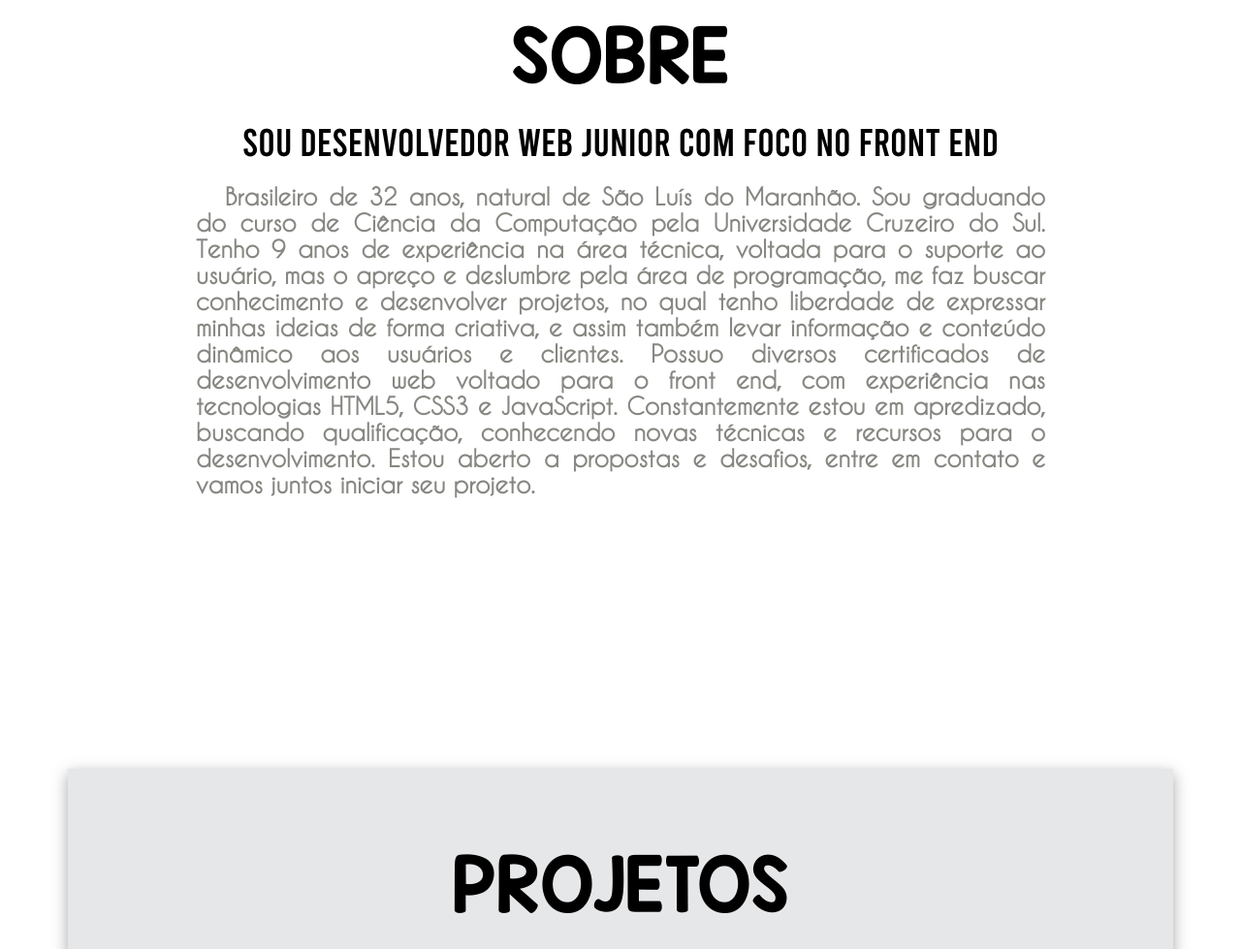
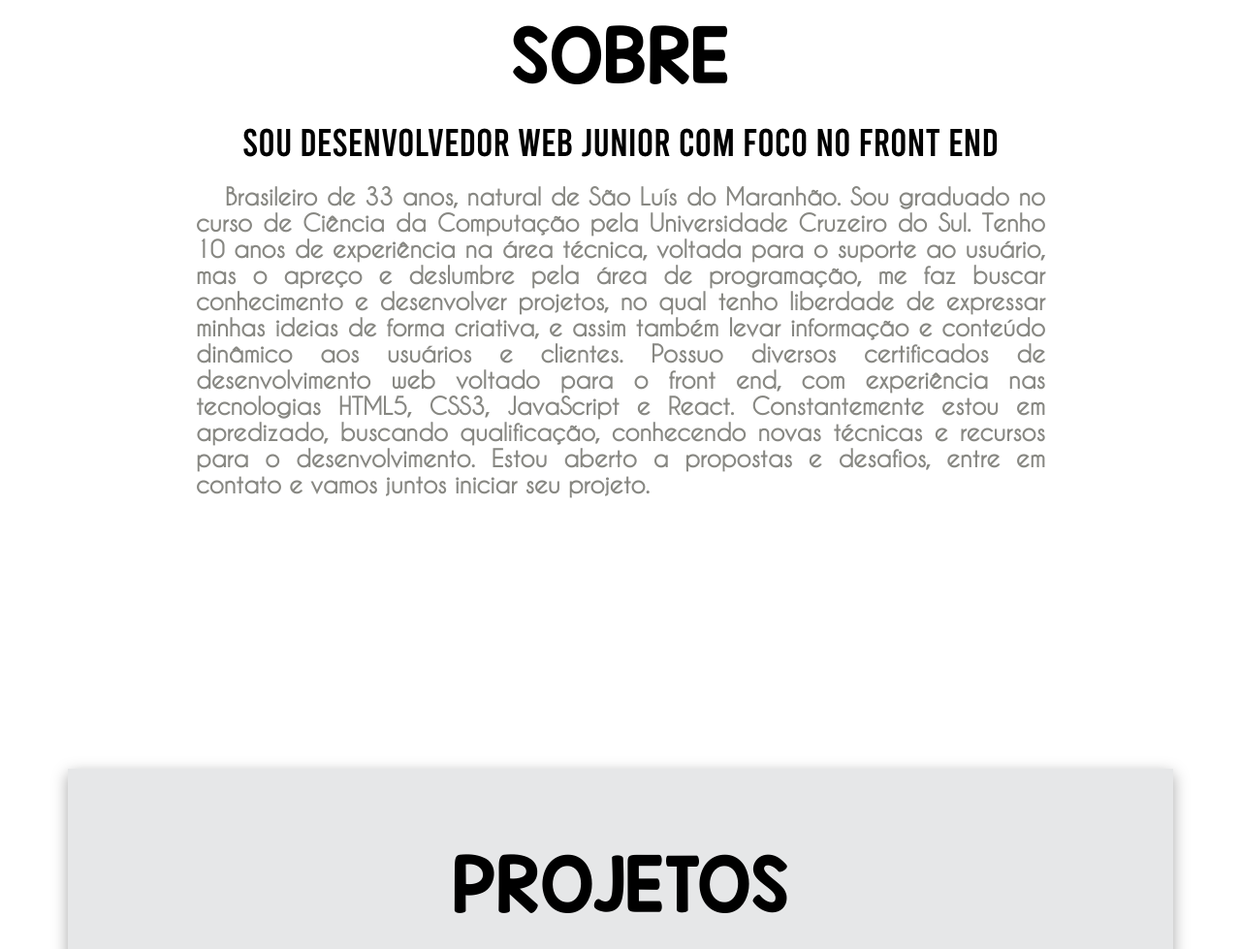
Before and after one commit to AndreViniciusSG/andreviniciussg, a plain HTML site: page index.html in a window 1280 px wide. Shown: the part 863-1842 px from the top of the page at 97% size. Drawn offline with nearby package versions, Linux system fonts and the light colour scheme.

Commit message:
Atualização infomações
Atualização da descrição.

```diff
--- a/index.html
+++ b/index.html
@@ -39,7 +39,7 @@
 				<section id="sobre">
 						<h1>Sobre</h1>
 						<h2>Sou Desenvolvedor Web Junior com foco no Front End</h2>
-						<p>Brasileiro de 32 anos, natural de São Luís do Maranhão. Sou graduando do curso de Ciência da Computação pela Universidade Cruzeiro do Sul. Tenho 9 anos de experiência na área técnica, voltada para o suporte ao usuário, mas o apreço e deslumbre pela área de programação, me faz buscar conhecimento e desenvolver projetos, no qual tenho liberdade de expressar minhas ideias de forma criativa, e assim também levar informação e conteúdo dinâmico aos usuários e clientes. Possuo diversos certificados de desenvolvimento web voltado para o front end, com experiência nas tecnologias HTML5, CSS3 e JavaScript. Constantemente estou em apredizado, buscando qualificação, conhecendo novas técnicas e recursos para o desenvolvimento. Estou aberto a propostas e desafios, entre em contato e vamos juntos iniciar seu projeto. </p>
+						<p>Brasileiro de 33 anos, natural de São Luís do Maranhão. Sou graduado no curso de Ciência da Computação pela Universidade Cruzeiro do Sul. Tenho 10 anos de experiência na área técnica, voltada para o suporte ao usuário, mas o apreço e deslumbre pela área de programação, me faz buscar conhecimento e desenvolver projetos, no qual tenho liberdade de expressar minhas ideias de forma criativa, e assim também levar informação e conteúdo dinâmico aos usuários e clientes. Possuo diversos certificados de desenvolvimento web voltado para o front end, com experiência nas tecnologias HTML5, CSS3, JavaScript e React. Constantemente estou em apredizado, buscando qualificação, conhecendo novas técnicas e recursos para o desenvolvimento. Estou aberto a propostas e desafios, entre em contato e vamos juntos iniciar seu projeto. </p>
 				</section>
 			</div>
 			<div class="box1">
```
